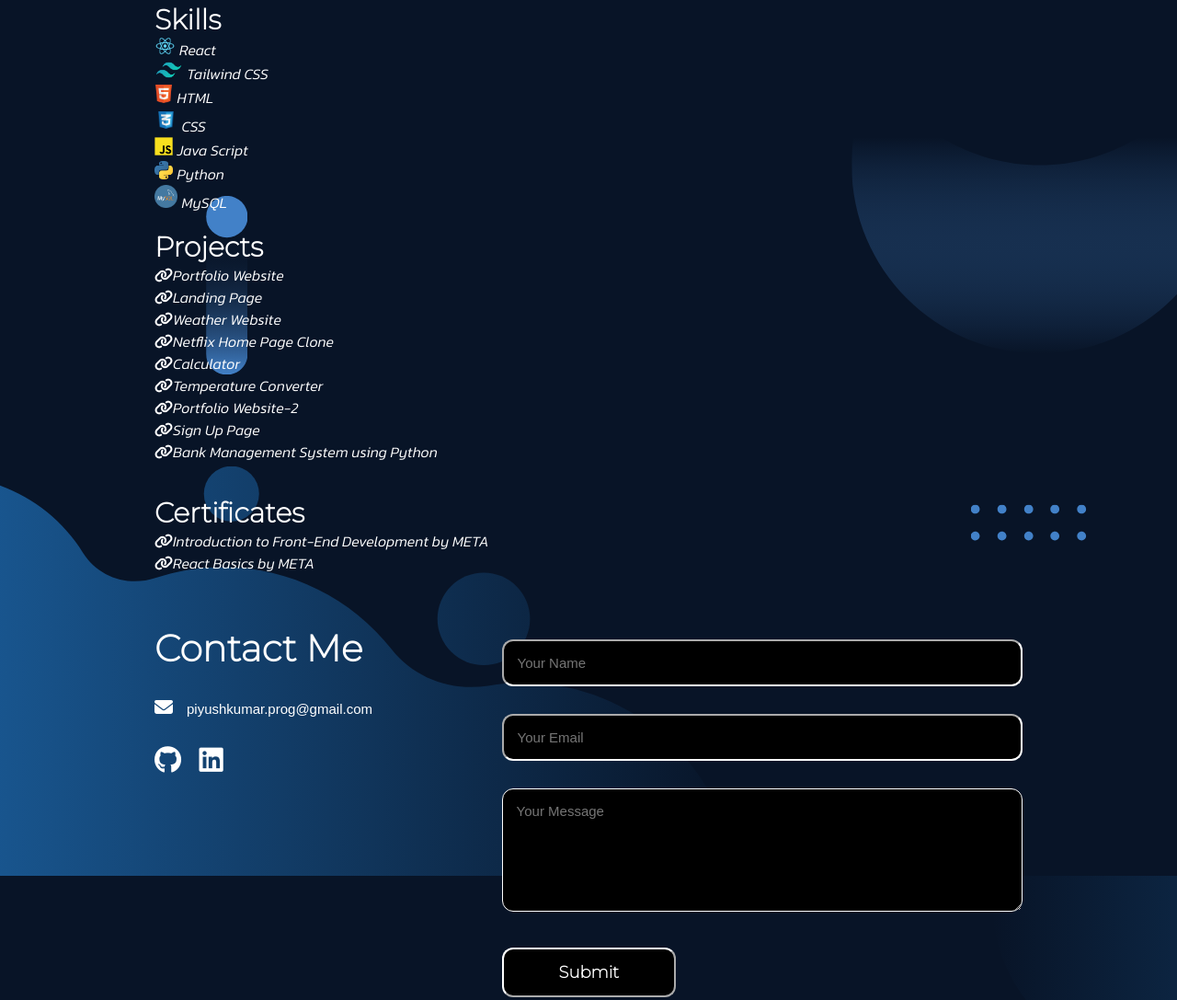
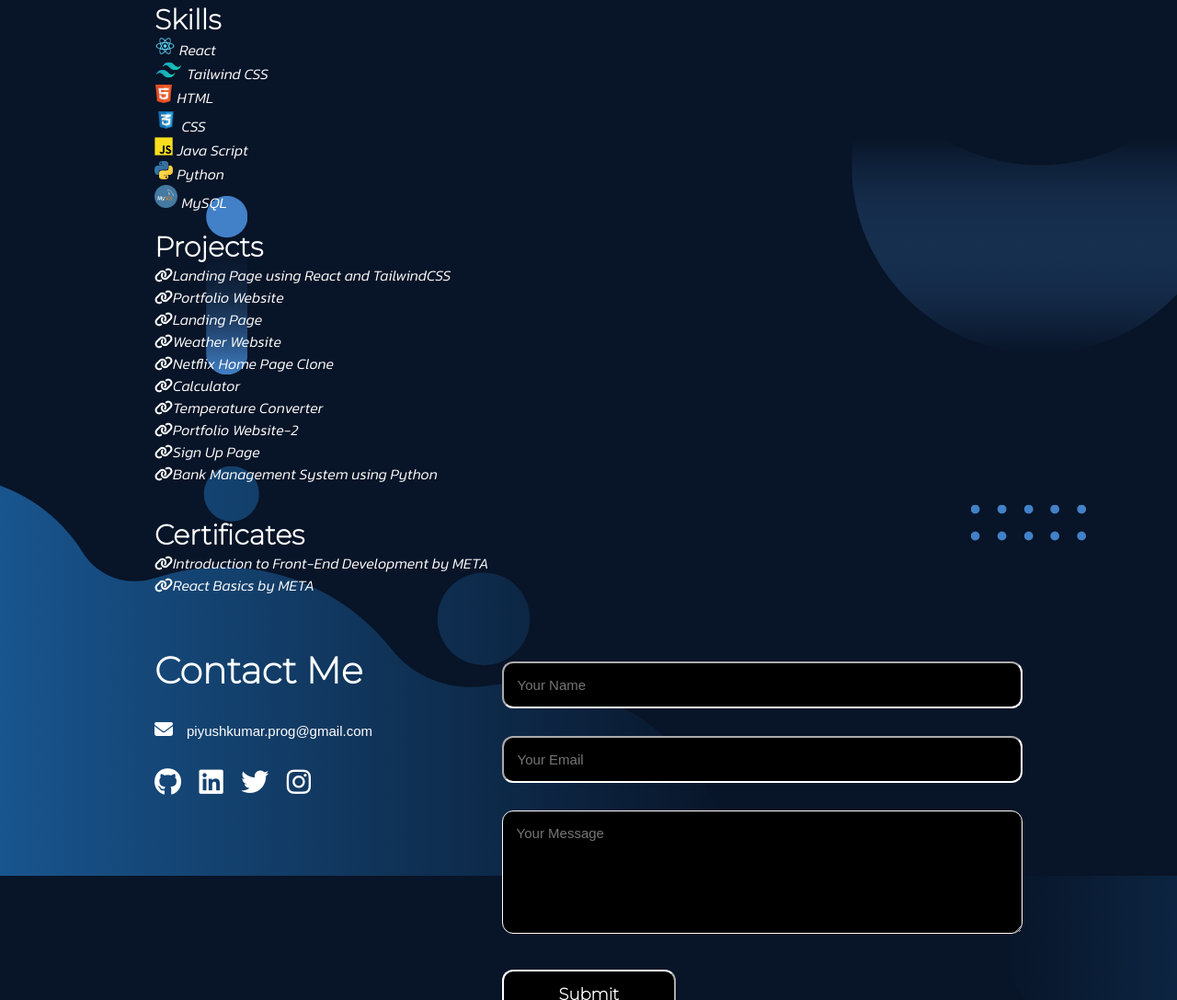
Before and after one commit to piyushkumar-prog/portfolio, a plain HTML site: page index.html in a window 1280 px wide. Shown: the part 1047-2134 px from the top of the page at 92% size. Drawn offline with nearby package versions, Linux system fonts and the light colour scheme.

Commit message:
Add files via upload

```diff
--- a/index.html
+++ b/index.html
@@ -62,6 +62,7 @@
                     </div>
                     <div class="tab-content">
                         <ul>
+                            <li><i class="fa-solid fa-link"></i><a href="https://github.com/piyushkumar-prog/pixel_music_landing_page"><span>Landing Page using React and TailwindCSS</span></a></li>
                             <li><i class="fa-solid fa-link"></i><a href="https://github.com/piyushkumar-prog/portfolio"><span>Portfolio Website</span></a></li>
                             <li><i class="fa-solid fa-link"></i><a href="https://github.com/piyushkumar-prog/OIBSIP-Level-1-Task-1-Landing_page"><span>Landing Page</span></a></li>
                             <li><i class="fa-solid fa-link"></i><a href="https://github.com/piyushkumar-prog/Bharat_intern-Task-2-Weather_Website"><span>Weather Website</span></a></li>
@@ -97,6 +98,8 @@
                     <div class="social-icons">
                         <a href="https://github.com/piyushkumar-prog"><i class="fa-brands fa-github"></i> </a>
                         <a href="https://www.linkedin.com/in/piyush-kumar-prog"><i class="fa-brands fa-linkedin"></i></a>
+                        <a href="https://x.com/Piyushkr_prog"><i class="fa-brands fa-twitter"></i> </a>
+                        <a href="https://www.instagram.com/piyushkumar_dev"><i class="fa-brands fa-instagram"></i> </a>
                     </div>
                 </div>
 
```
Also changed, not shown: screenshot-1.png (added), screenshot-2.png (added), screenshot-3.png (added).
